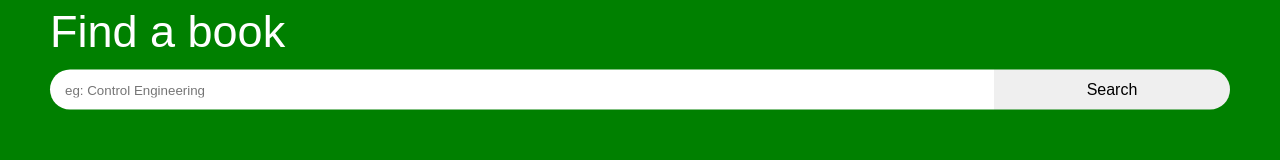
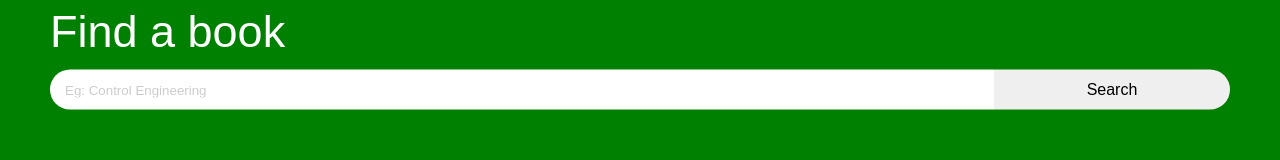
Before and after one commit to KoofNG/Book-information-retrieval-system, a Vue app: page / in a window 1280 px wide. Shown: the part 209-369 px from the top of the page. Built offline with nearby package versions, Linux system fonts and the light colour scheme; a web font is replaced by a local one.

Commit message:
Updated the router file and styling for the placeholder

```diff
--- a/src/App.vue
+++ b/src/App.vue
@@ -26,6 +26,14 @@ html, body{
   padding: 30px;
 }
 
+::placeholder{
+  color: #cccccc
+}
+
+input {
+  text-transform: capitalize;
+}
+
 #nav a {
   font-weight: bold;
   color: #2c3e50;
--- a/src/router.js
+++ b/src/router.js
@@ -9,6 +9,20 @@ import RequestedBook from './views/RequestBook.vue';
 import SearchBook from './views/SearchBook.vue';
 import UpdateBook from './views/UpdateBook.vue';
 import ViewRequestedBook from './views/ViewRequestedBook.vue';
+
+
+// const Vue = require('vue');
+// const Router = require('vue-router');
+
+// // Importing the various pages
+// const Index = require('./views/Index.vue');
+// const CreateBook = require('./views/CreateBook.vue');
+// const DeleteBook = require('./views/DeleteBook.vue');
+// const RequestedBook = require('./views/RequestBook.vue');
+// const SearchBook = require('./views/SearchBook.vue');
+// const UpdateBook = require('./views/UpdateBook.vue');
+// const ViewRequestedBook = require('./views/ViewRequestedBook.vue');
+
 
 Vue.use(Router);
 
@@ -36,7 +50,7 @@ export default new Router({
     },
     {
       path: '/search',
-      name: 'seaarch',
+      name: 'search',
       component: SearchBook,
     },
     {
```
